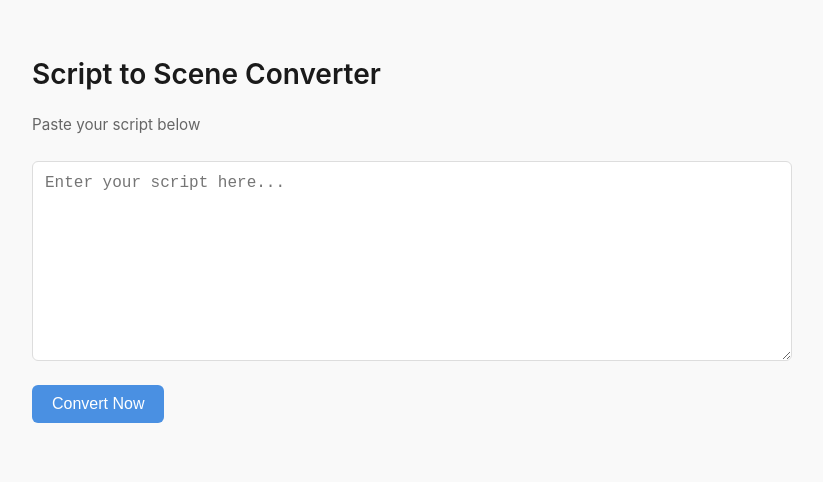
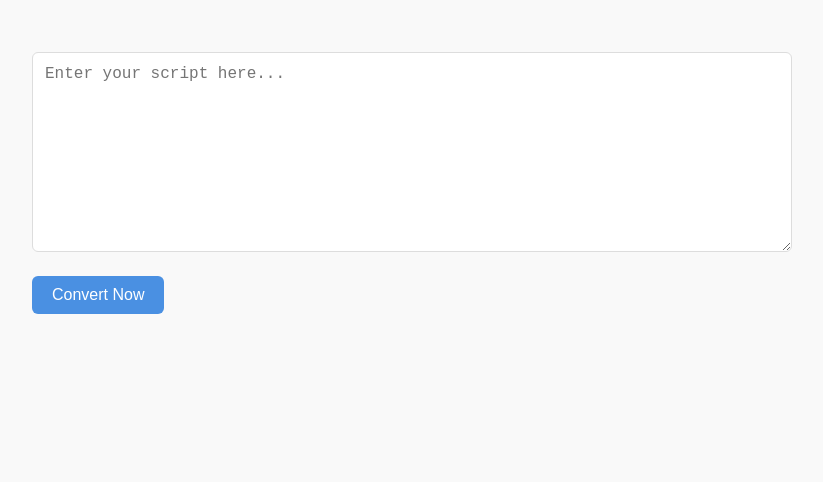
Before and after one commit to codeAlphaBravosite/sb-tool, a plain HTML site: page index.html in a window 1280 px wide. Shown: the whole page, without its empty margins (228-1051 px from the left). Drawn offline with Linux system fonts and the light colour scheme.

Commit message:
Update index.html

```diff
--- a/index.html
+++ b/index.html
@@ -8,9 +8,9 @@
 </head>
 <body>
     <div class="container">
-        <h1>Script to Scene Converter</h1>
+        <h1></h1>
         <p class="instructions">
-            Paste your script below
+
         </p>
         <textarea
             id="scriptInput"
```
